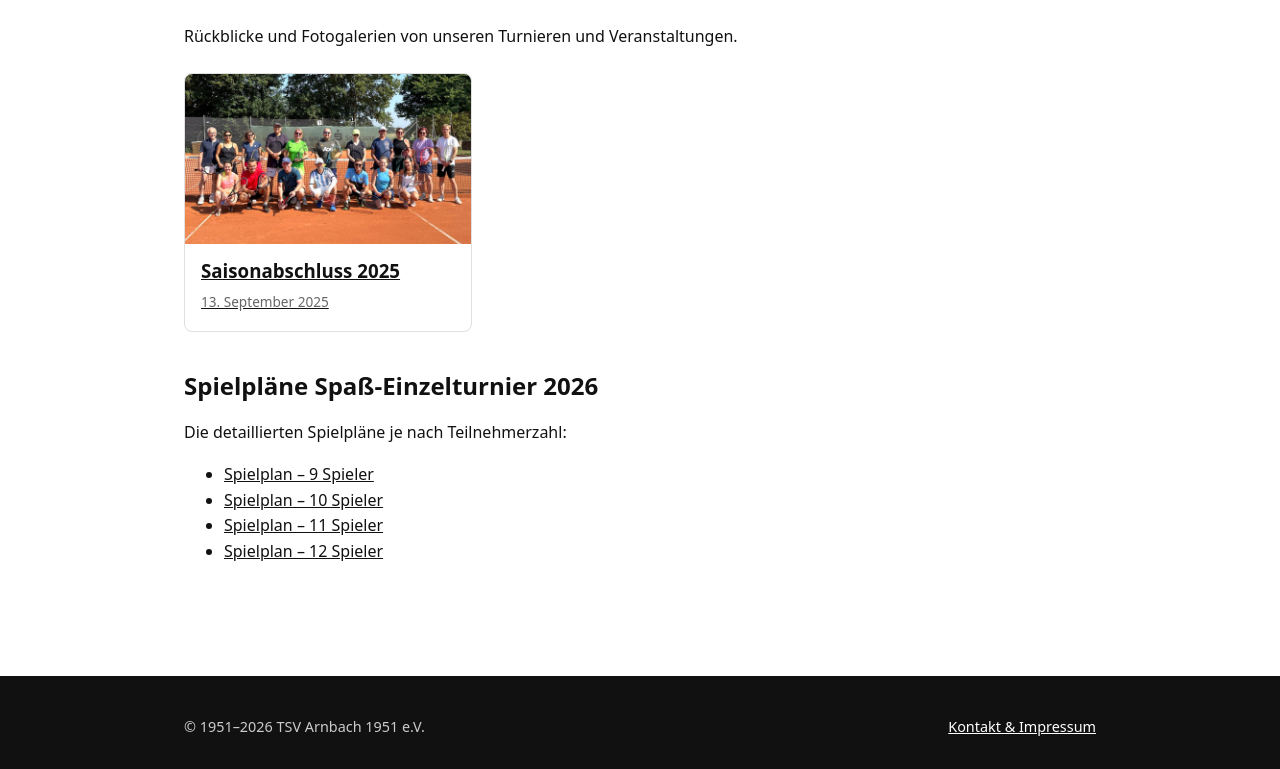
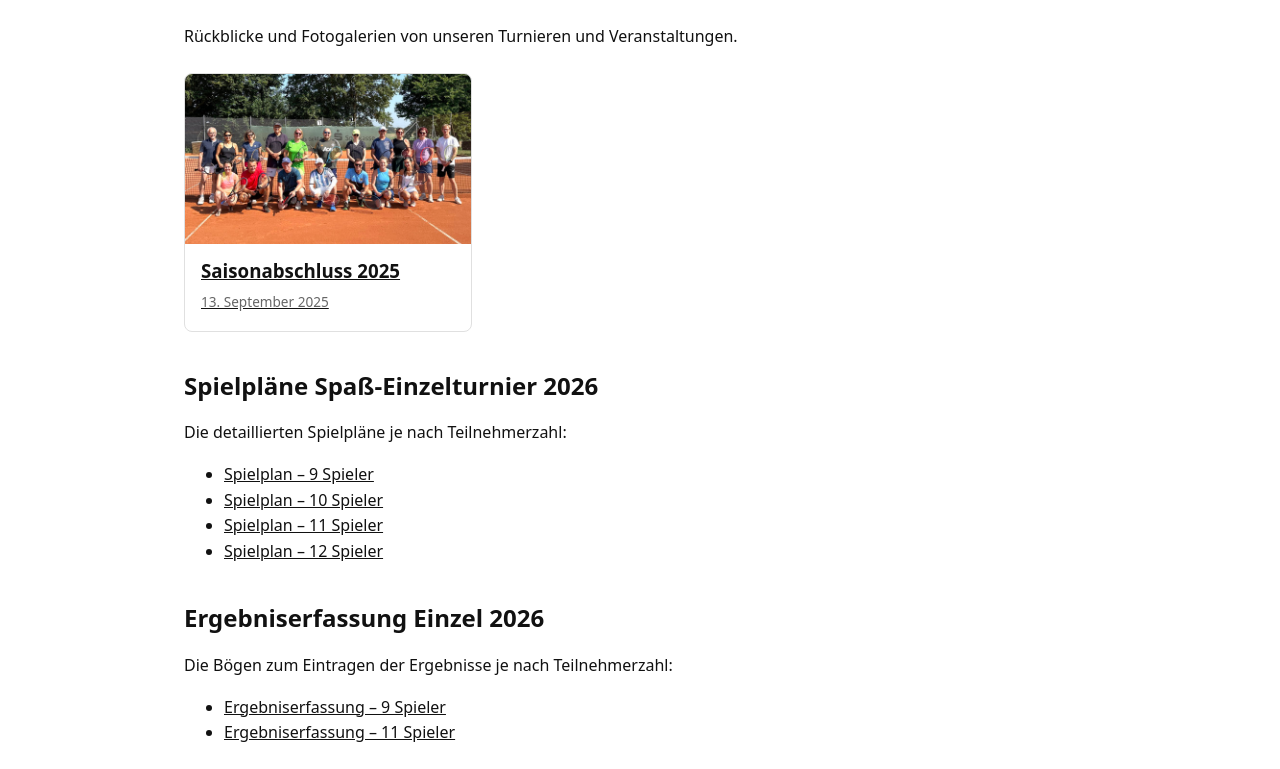
Before and after one commit to as69-github/tennis.tsvarnbach, an Eleventy site: page src/turniere.njk in a window 1280 px wide. Shown: the part 183-952 px from the top of the page. Built offline with nearby package versions, Linux system fonts and the light colour scheme; Eleventy itself is replaced by a stand-in of ours; files that its build step writes are made by us from their sources.

Commit message:
Turniere-Seite: Sektion Ergebniserfassung Einzel 2026 verlinkt

```diff
--- a/src/turniere.njk
+++ b/src/turniere.njk
@@ -33,3 +33,10 @@ permalink: /turniere/
   <li><a href="/turniere/spielplaene/Einzel-2026-11/">Spielplan – 11 Spieler</a></li>
   <li><a href="/turniere/spielplaene/Einzel-2026-12/">Spielplan – 12 Spieler</a></li>
 </ul>
+
+<h2 style="margin-top:2.5rem;">Ergebniserfassung Einzel 2026</h2>
+<p>Die Bögen zum Eintragen der Ergebnisse je nach Teilnehmerzahl:</p>
+<ul>
+  <li><a href="/turniere/spielplaene/Ergebniserfassung9/">Ergebniserfassung – 9 Spieler</a></li>
+  <li><a href="/turniere/spielplaene/Ergebniserfassung11/">Ergebniserfassung – 11 Spieler</a></li>
+</ul>
```
